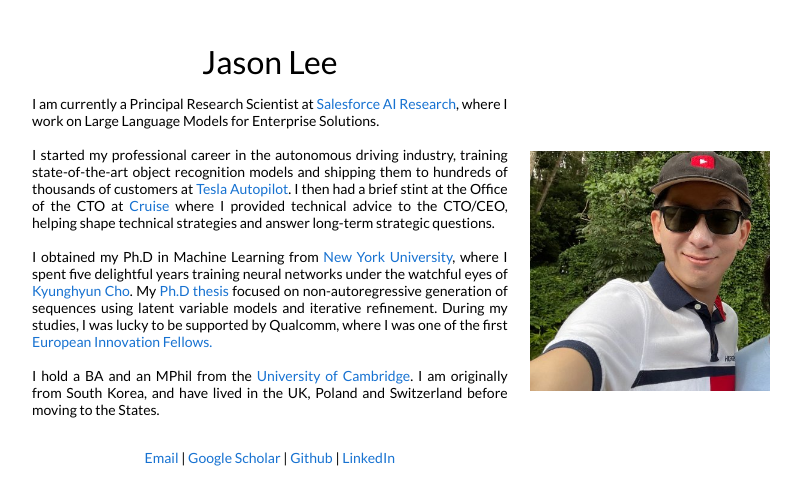
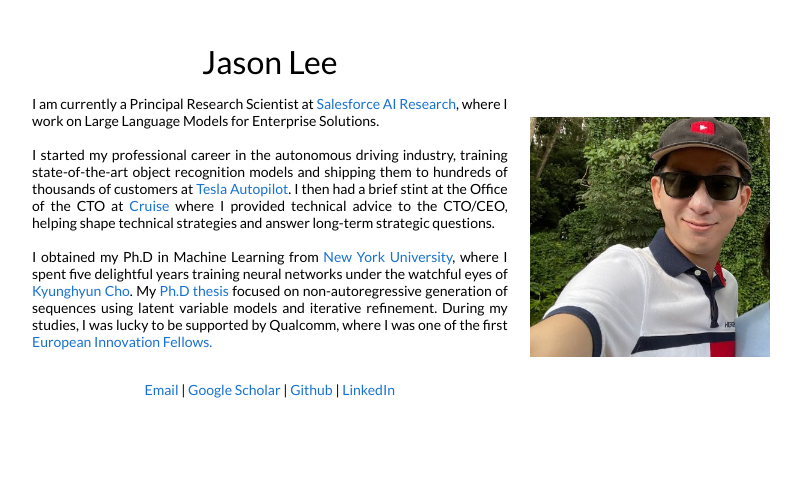
Before and after one commit to jaseleephd/jaseleephd.github.io, a plain HTML site: page index.html in a window 1280 px wide. Shown: the whole page, without its empty margins (217-1018 px from the left). Drawn offline with Linux system fonts and the light colour scheme.

```diff
--- a/index.html
+++ b/index.html
@@ -49,8 +49,6 @@
 
         I obtained my Ph.D in Machine Learning from <a href="https://cs.nyu.edu/home/index.html">New York University</a>, where I spent five delightful years training neural networks under the watchful eyes of <a href="http://www.kyunghyuncho.me/">Kyunghyun Cho</a>. My <a href="https://cs.nyu.edu/media/publications/jason-lee-thesis.pdf">Ph.D thesis</a> focused on non-autoregressive generation of sequences using latent variable models and iterative refinement. During my studies, I was lucky to be supported by Qualcomm, where I was one of the first <a href="https://www.qualcomm.com/research/university-relations/innovation-fellowship/winners">European Innovation Fellows.</a><br><br>
 
-        I hold a BA and an MPhil from the <a href="https://www.cam.ac.uk/">University of Cambridge</a>. I am originally from South Korea, and have lived in the UK, Poland and Switzerland before moving to the States.<br><br>
-
 		</p>
 		<p align=center>
 		  <a href="mailto:jason@cs.nyu.edu">Email</a> |
```
